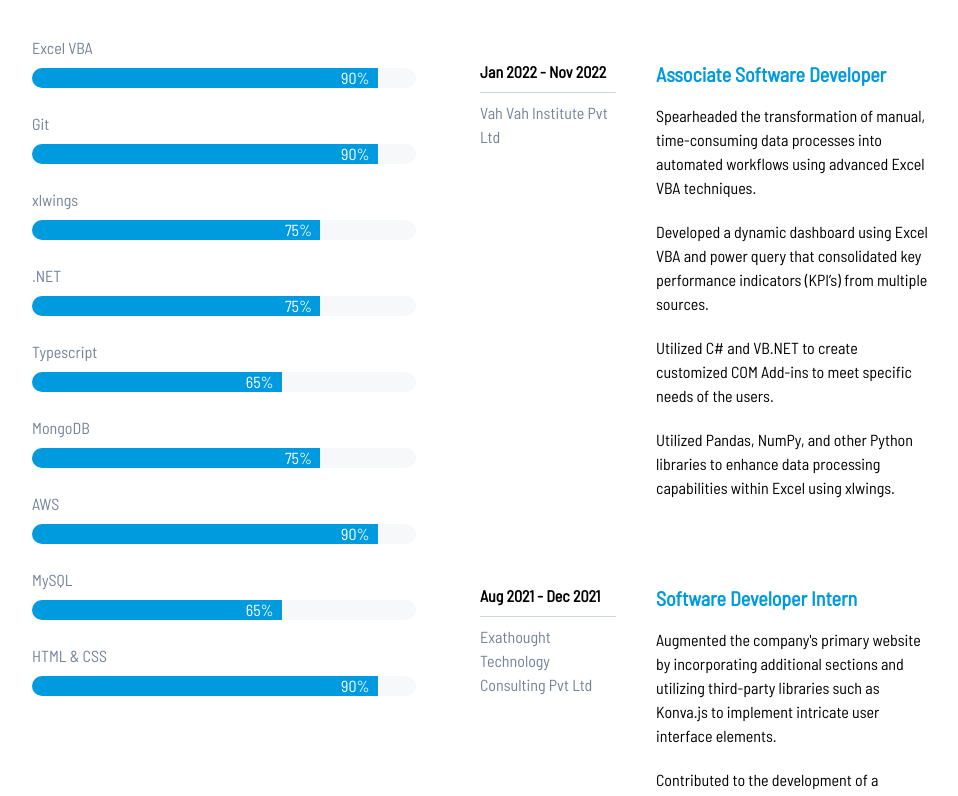
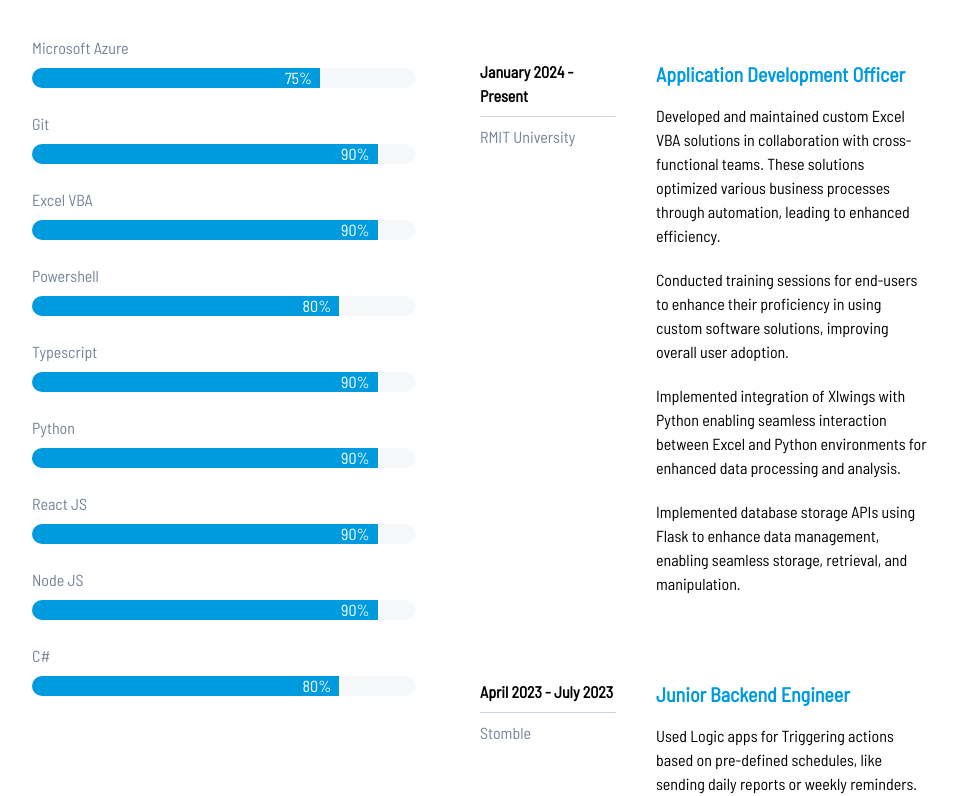
Before and after one commit to lestercorreya/Portfolio, a Next.js app: page / in a window 1280 px wide. Shown: the part 2080-2876 px from the top of the page, without its empty margins (160-1118 px from the left). Built offline with nearby package versions, Linux system fonts and the light colour scheme; a web font is replaced by a local one.

Commit message:
for kpmg

```diff
--- a/components/SkillsSection.js
+++ b/components/SkillsSection.js
@@ -4,64 +4,76 @@ const SkillsSection = (props) => {
   const { setRefs, skillsInView } = props
   const skills = [
     {
-      "name": "Excel VBA",
-      "level": "90%"
+      "name": "Microsoft Azure",
+      "level": "75%"
     },
     {
       "name": "Git",
       "level": "90%"
     },
     {
-      "name": "xlwings",
-      "level": "75%"
+      "name": "Excel VBA",
+      "level": "90%"
     },
     {
-      "name": ".NET",
-      "level": "75%"
+      "name": "Powershell",
+      "level": "80%"
     },
     {
       "name": "Typescript",
-      "level": "65%"
-    },
-    {
-      "name": "MongoDB",
-      "level": "75%"
-    },
-    {
-      "name": "AWS",
       "level": "90%"
     },
     {
-      "name": "MySQL",
-      "level": "65%"
+      "name": "Python",
+      "level": "90%"
     },
     {
-      "name": "HTML & CSS",
+      "name": "React JS",
       "level": "90%"
+    },
+    {
+      "name": "Node JS",
+      "level": "90%"
+    },
+    {
+      "name": "C#",
+      "level": "80%"
     },
   ]
   const experiences = [
     {
-      "company": "Vah Vah Institute Pvt Ltd",
-      "duration": "Jan 2022 - Nov 2022",
-      "designation": "Associate Software Developer",
+      "company": "RMIT University",
+      "duration": "January 2024 - Present",
+      "designation": "Application Development Officer",
       "responsibilites": [
-        "Spearheaded the transformation of manual, time-consuming data processes into automated workflows using advanced Excel VBA techniques.",
-        "Developed a dynamic dashboard using Excel VBA and power query that consolidated key performance indicators (KPI’s) from multiple sources.",
-        "Utilized C# and VB.NET to create customized COM Add-ins to meet specific needs of the users.",
-        "Utilized Pandas, NumPy, and other Python libraries to enhance data processing capabilities within Excel using xlwings."
+        "Developed and maintained custom Excel VBA solutions in collaboration with cross-functional teams. These solutions optimized various business processes through automation, leading to enhanced efficiency.",
+        "Conducted training sessions for end-users to enhance their proficiency in using custom software solutions, improving overall user adoption.",
+        "Implemented integration of Xlwings with Python enabling seamless interaction between Excel and Python environments for enhanced data processing and analysis.",
+        "Implemented database storage APIs using Flask to enhance data management, enabling seamless storage, retrieval, and manipulation."
       ]
     },
     {
-      "company": "Exathought Technology Consulting Pvt Ltd",
-      "duration": "Aug 2021 - Dec 2021",
-      "designation": "Software Developer Intern",
+      "company": "Stomble",
+      "duration": "April 2023 - July 2023",
+      "designation": "Junior Backend Engineer",
       "responsibilites": [
-        "Augmented the company's primary website by incorporating additional sections and utilizing third-party libraries such as Konva.js to implement intricate user interface elements.",
-        "Contributed to the development of a wholesaler-retailer cross-platform mobile app, serving as one of five front-end developers, using the Flutter framework.",
-        "Collaborated closely with both UI/UX designers and back-end developers to ensure that all functionalities were implemented with a focus on both aesthetic appeal and code maintainability, resulting in optimal performance of the application."
+        "Used Logic apps for Triggering actions based on pre-defined schedules, like sending daily reports or weekly reminders.",
+        "Optimized database queries and implemented indexing strategies in PostgreSQL, resulting in an improvement in query performance and reduced response times.",
+        "Defined pipeline configurations for steps within each stage such as installing dependencies, running build tools, executing tests, and deploying the software using YAML in Azure Pipelines.",
+        "Actively participated in Agile development processes, including daily stand-ups, sprint planning, and retrospectives, to foster effective collaboration and timely delivery of features."
       ]
-    }
+    },
+    {
+      "company": "Vah Vah Institute Pvt Ltd",
+      "duration": "June 2022 - November 2022",
+      "designation": "Associate Software Developer",
+      "responsibilites": [
+        "Created Infrastructure as Code (IaC) templates using ARM and Bicep to provision and manage Azure resources efficiently, ensuring consistency and scalability across environments.",
+        "Used Powershell to Manage resources in Azure, including provisioning, configuration, and deployment of services.",
+        "Automated repetitive tasks like user creation, permission management, software installation, and configuration on Windows systems using powershell.",
+        "Developed high-performance, SEO-friendly web application using Next.js and TypeScript, leveraging both server-side rendering (SSR) and static site generation (SSG) capabilities."
+      ]
+    },
   ]
 
   const [onceInView, setOnceInView] = useState(false)
```
